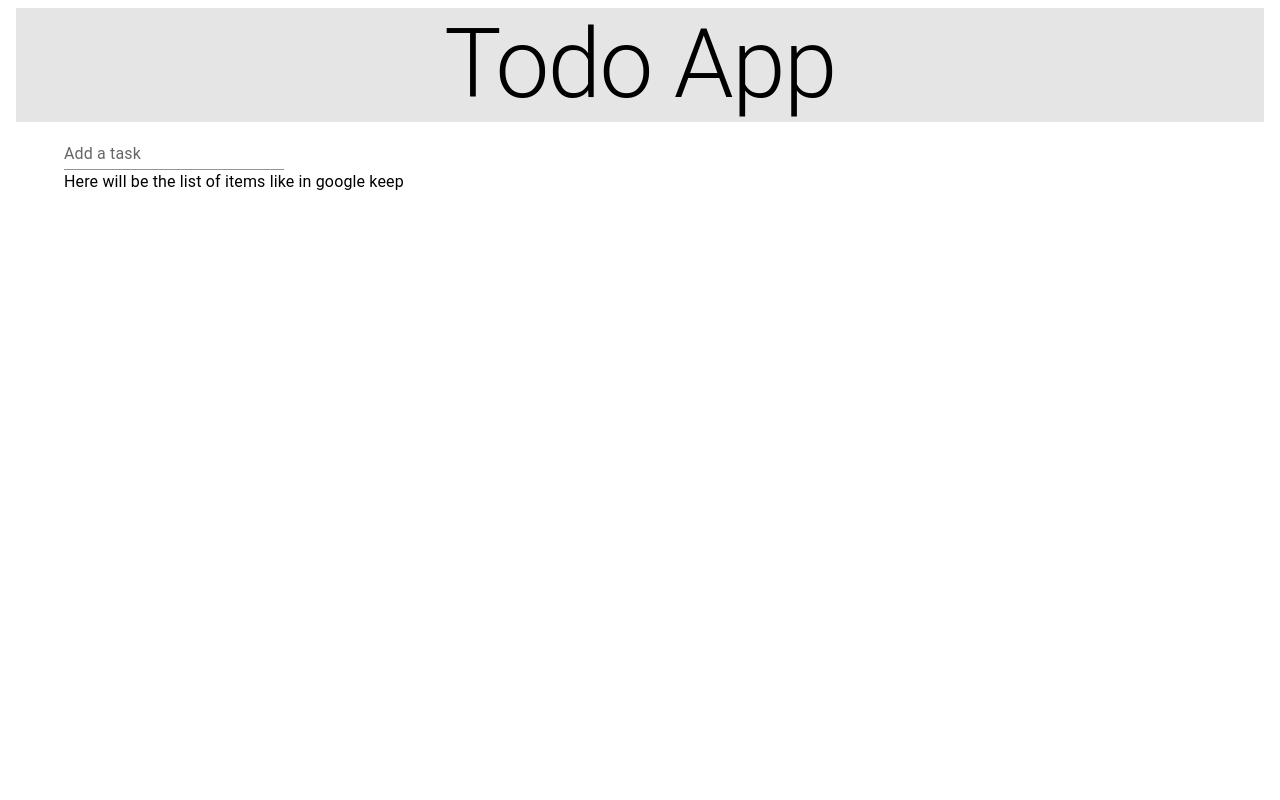
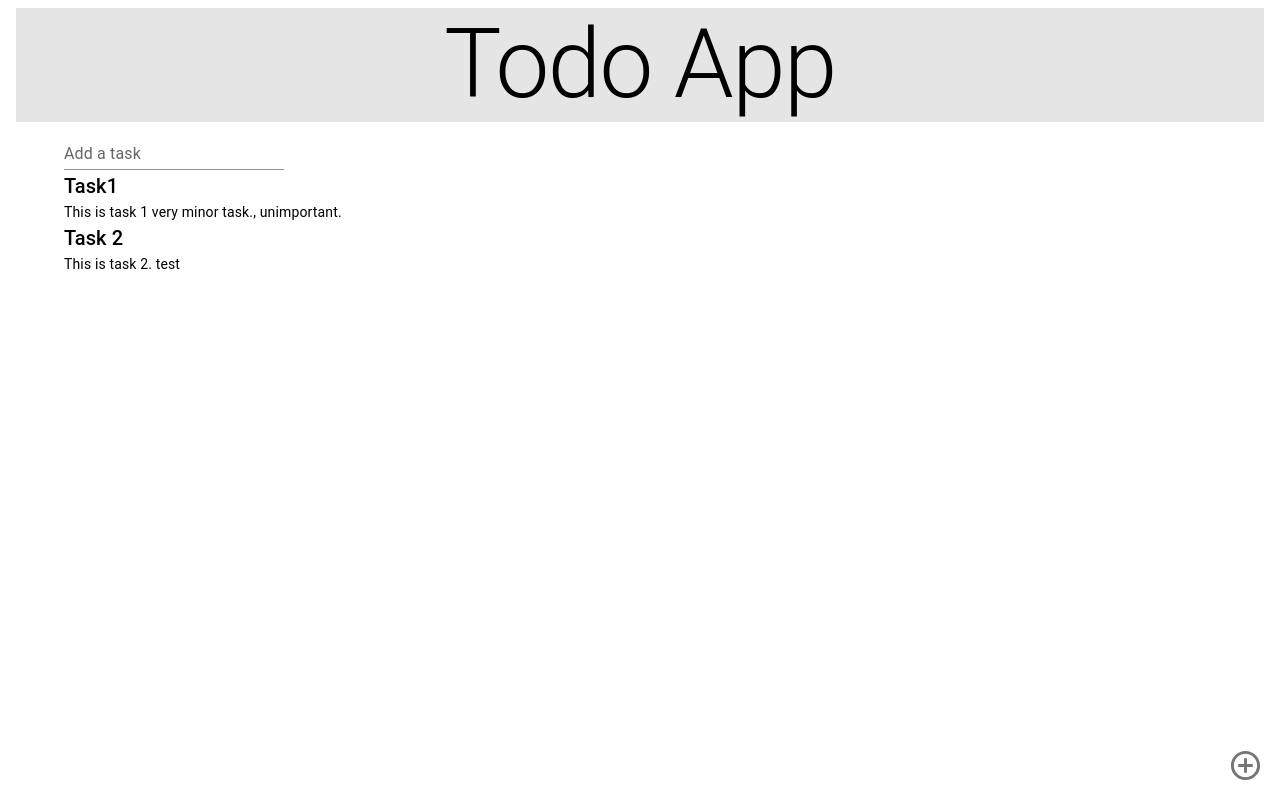
Before and after one commit to SandeshGC/Todo-App, a React (Vite) app: page / in a window 1280 px wide. Built offline with nearby package versions, Linux system fonts and the light colour scheme; a web font is replaced by a local one.

Commit message:
add: dummy contents, input fields, buttons, etc.

```diff
--- a/package.json
+++ b/package.json
@@ -13,6 +13,7 @@
 	"dependencies": {
 		"@emotion/react": "^11.11.1",
 		"@emotion/styled": "^11.11.0",
+		"@mui/icons-material": "^5.14.14",
 		"@mui/material": "^5.14.14",
 		"react": "^18.2.0",
 		"react-dom": "^18.2.0"
--- /dev/null
+++ b/src/components/Task.tsx
@@ -0,0 +1,18 @@
+import { Box, Typography } from '@mui/material'
+import { FC } from 'react'
+
+interface TaskProps {
+	title: string
+	description: string
+}
+
+const Task: FC<TaskProps> = ({ title, description }) => {
+	return (
+		<Box>
+			<Typography variant='h6'>{title}</Typography>
+			<Typography variant='body2'>{description}</Typography>
+		</Box>
+	)
+}
+
+export default Task
--- /dev/null
+++ b/src/components/TaskInputField.tsx
@@ -0,0 +1,21 @@
+import { Box, Container, IconButton, TextField } from '@mui/material'
+import AddCircleOutlineIcon from '@mui/icons-material/AddCircleOutline'
+import { FC } from 'react'
+
+interface TaskInputFieldProps {}
+
+const TaskInputField: FC<TaskInputFieldProps> = ({}) => {
+	return (
+		<Container>
+			<Box>
+				<TextField label="Add a task" variant="standard" />
+
+				<Box position={'fixed'} bottom={5} right={5}>
+					<IconButton children={<AddCircleOutlineIcon fontSize='large'/>}  size='large' />
+				</Box>
+			</Box>
+		</Container>
+	)
+}
+
+export default TaskInputField
--- /dev/null
+++ b/src/components/TaskList.tsx
@@ -0,0 +1,32 @@
+import { Box, Container } from '@mui/material'
+import { FC } from 'react'
+import Task from './Task'
+import { TaskType } from '../types/items'
+
+const tasks: TaskType[] = [
+	{
+		id: 'test1',
+		title: 'Task1',
+		description: 'This is task 1 very minor task., unimportant.'
+	},
+	{
+		id: 'test2',
+		title: 'Task 2',
+		description: 'This is task 2. test'
+	}
+]
+interface TaskListProps {}
+
+const TaskList: FC<TaskListProps> = ({}) => {
+	return (
+		<Container>
+			<Box>
+				{tasks.map(task => {
+					return <Task title={task.title} description={task.description} />
+				})}
+			</Box>
+		</Container>
+	)
+}
+
+export default TaskList
--- a/src/containers/Home.tsx
+++ b/src/containers/Home.tsx
@@ -1,24 +1,20 @@
-import { Box, Container, TextField, Typography } from '@mui/material'
+import { Box } from '@mui/material'
 import { FC, ReactElement } from 'react'
 import Header from '../components/Header'
+import TaskList from '../components/TaskList'
+import TaskInputField from '../components/TaskInputField'
 
 interface HomeProps {}
 
 const Home: FC<HomeProps> = ({}): ReactElement => {
 	return (
-		<Box component={"body"}>
+		<Box component={'body'}>
 			<Header />
 
-			<Container>
-				<Box>
-					<TextField label="Add a task" variant="standard" />
-				</Box>
-			</Container>
-			<Container>
-				<Typography variant="body1">
-					Here will be the list of items like in google keep
-				</Typography>
-			</Container>
+			<TaskInputField />
+
+			<TaskList />
+
 		</Box>
 	)
 }
```
Also changed, not shown: src/types/entities.d.ts (added, +7 -0 lines), 1 other file (tests, documents, lock files or other folders).
